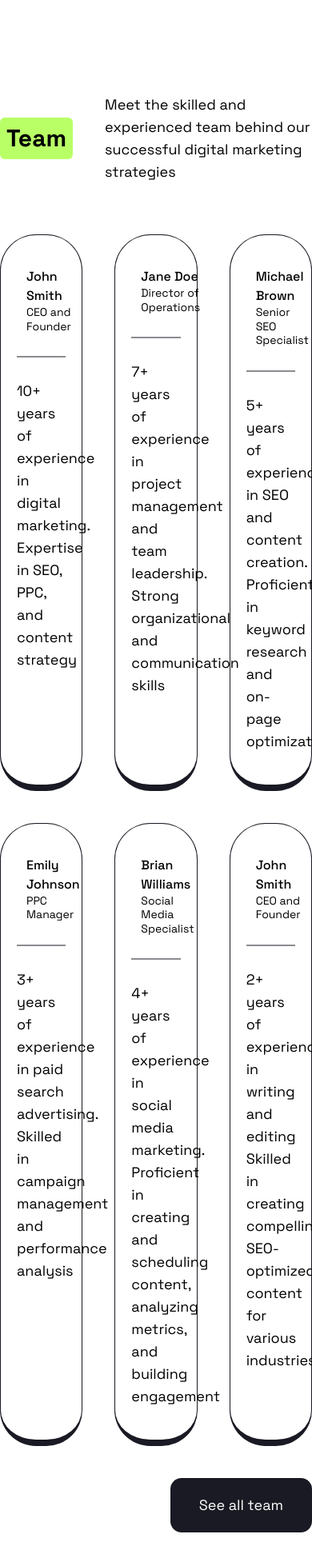
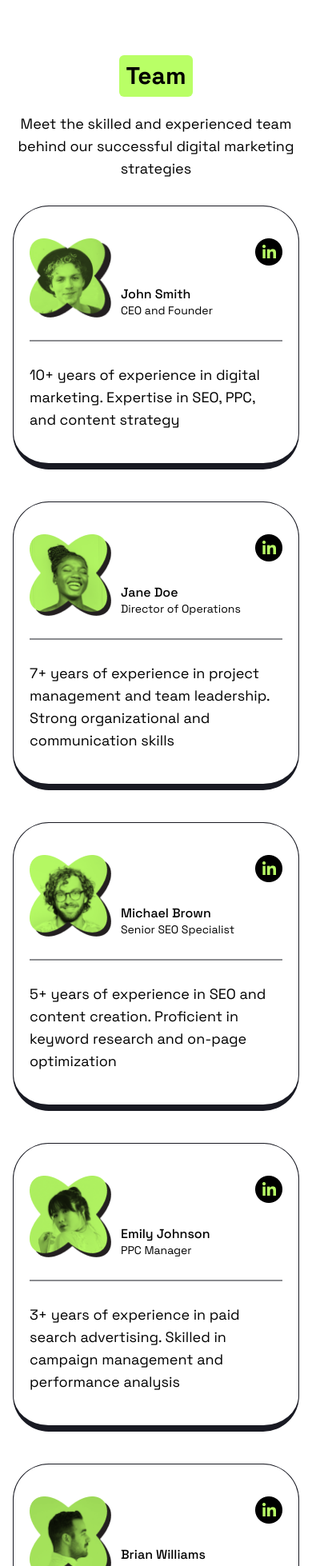
Before and after one commit to jansu11/nepse_numbers, a Next.js app: page / in a window 390 px wide. Shown: the part 5871-7829 px from the top of the page at 80% size. Built offline with nearby package versions, Linux system fonts and the light colour scheme.

Commit message:
Make the Team component mobile responsive

```diff
--- a/src/components/Team.tsx
+++ b/src/components/Team.tsx
@@ -3,22 +3,22 @@ import TeamCard, { TeamCardProps } from "./TeamCard";
 
 const Team = () => {
   return (
-    <section className="pt-36">
-      <div className="flex items-center gap-10">
+    <section className="pt-24 md:pt-36 px-4">
+      <div className="flex flex-col md:flex-row text-center md:text-start items-center gap-5 md:gap-10">
         <h2 className="bg-green text-3xl font-bold p-2 rounded-md">Team</h2>
         <p className="max-w-md">
           Meet the skilled and experienced team behind our successful digital
           marketing strategies
         </p>
       </div>
-      <div className="grid grid-cols-3 gap-10 pt-16">
+      <div className="grid grid-cols-1 sm:grid-cols-2 lg:grid-cols-3 gap-10 pt-8 md:pt-16">
         {TeamDetails.map((det, idx) => (
           <TeamCard key={idx} {...det} />
         ))}
       </div>
-      <div className="justify-self-end mt-10">
+      <div className="sm:justify-self-end mt-10">
         <a href="#!" className="block">
-          <button className="bg-dark text-white px-9 py-5 rounded-[14px]">
+          <button className="w-full bg-dark text-white px-9 py-5 rounded-[14px]">
             See all team
           </button>
         </a>
```
